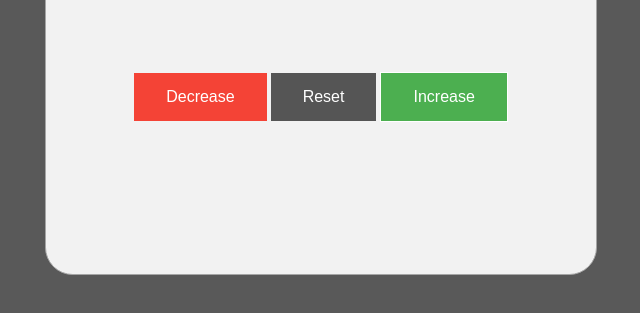
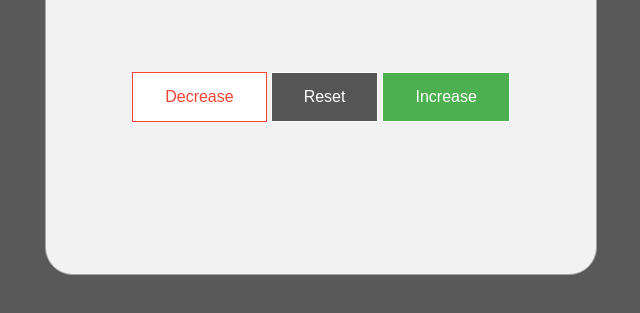
Before and after one commit to qazwsx92284/simple_js_exercise, a plain HTML site: page counter/index.html in a window 1280 px wide. In both pictures the pointer is over the button "Decrease". Shown: the part 401-714 px from the top of the page, without its empty margins (319-959 px from the left). Drawn offline with Linux system fonts and the light colour scheme.

Commit message:
finished up css

```diff
--- a/counter/styles.css
+++ b/counter/styles.css
@@ -51,6 +51,7 @@ h1 {
     text-decoration: none;
     display: inline-block;
     font-size: 16px;
+    border: 1px solid white;
   }
 
   .reset {
@@ -62,6 +63,7 @@ h1 {
     text-decoration: none;
     display: inline-block;
     font-size: 16px;
+    border: 1px solid white;
   }
 
   .increase:hover {
@@ -69,3 +71,15 @@ h1 {
     color: #4CAF50;
     border: 1px solid #4CAF50;
   }
+
+  .decrease:hover {
+    background-color: white;
+    color: #f44336;
+    border: 1px solid #f44336;
+  }
+
+  .reset:hover {
+    background-color: white;
+    color: #555555;
+    border: 1px solid #555555;
+  }
```
